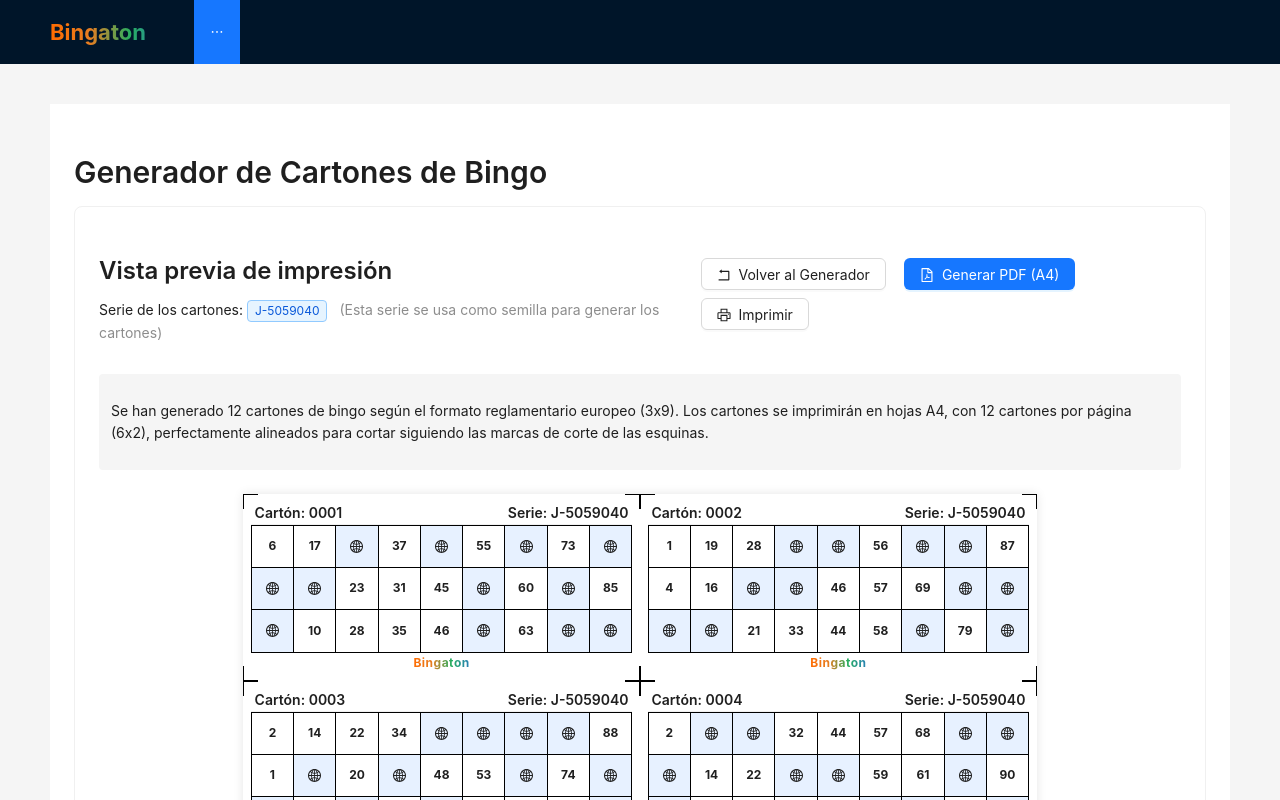
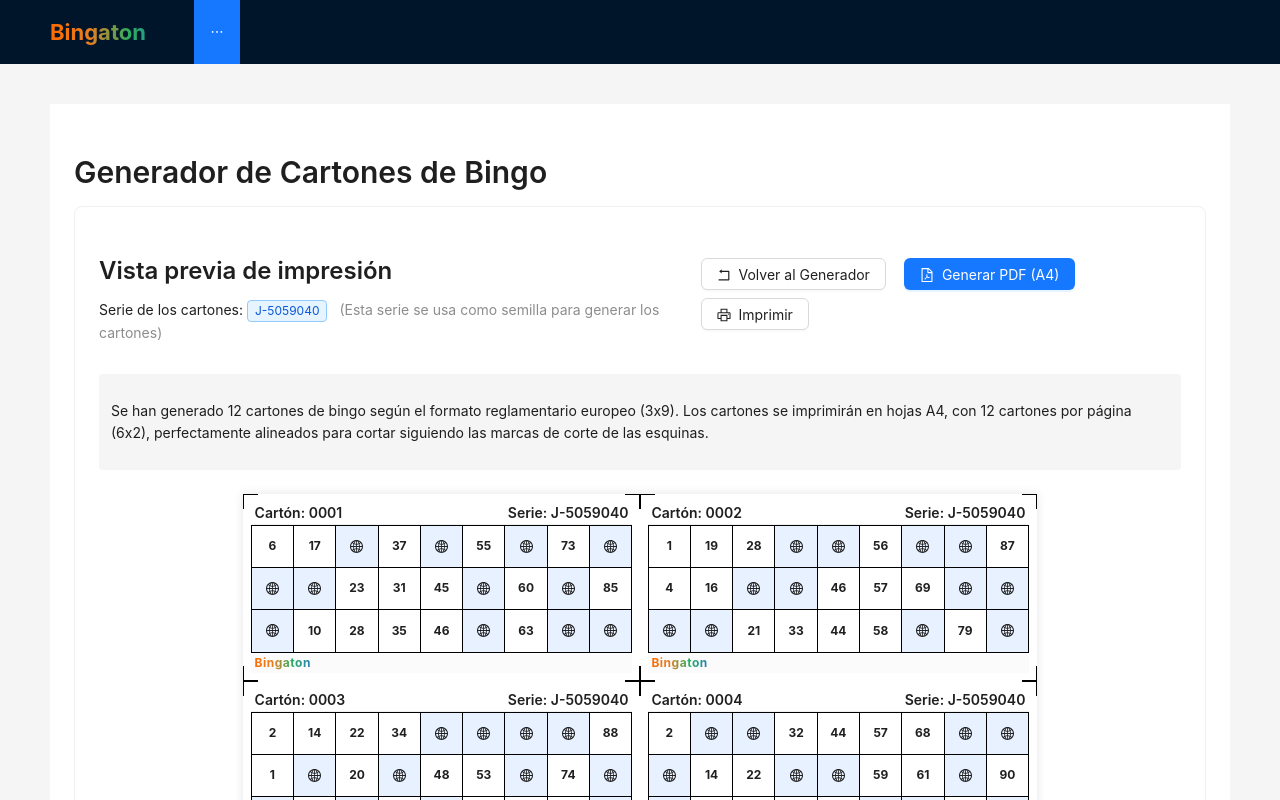
Before and after one commit to adriangn/bingaton, a React (Create React App) app: page / in a window 1280 px wide. Both pictures are taken after a click on the button "Generar Cartones para Imprimir". Shown: the top 800 px of the page. Built offline with nearby package versions, Linux system fonts and the light colour scheme.

Commit message:
style: Alinear logo a la izquierda en cartones de bingo

```diff
--- a/src/components/PrintableBingoCard/PrintableBingoCard.css
+++ b/src/components/PrintableBingoCard/PrintableBingoCard.css
@@ -105,12 +105,17 @@
 .logo-space {
   flex: 0.05; /* Reducido para que ocupe menos espacio */
   display: flex;
-  justify-content: center;
+  justify-content: flex-start;
   align-items: center;
   font-size: 6px;
   font-weight: bold;
   letter-spacing: 0.5px;
   margin-top: 0;
+  padding-left: 1mm; /* Pequeño padding para no quedar pegado al borde */
+  margin-left: 0;
+  text-align: left;
+  background-color: #FBFBFB; /* Fondo ligeramente gris para mejorar contraste */
+  border-radius: 2px; /* Borde redondeado para mejor apariencia */
   color: #1677FF;
 }
 
```
